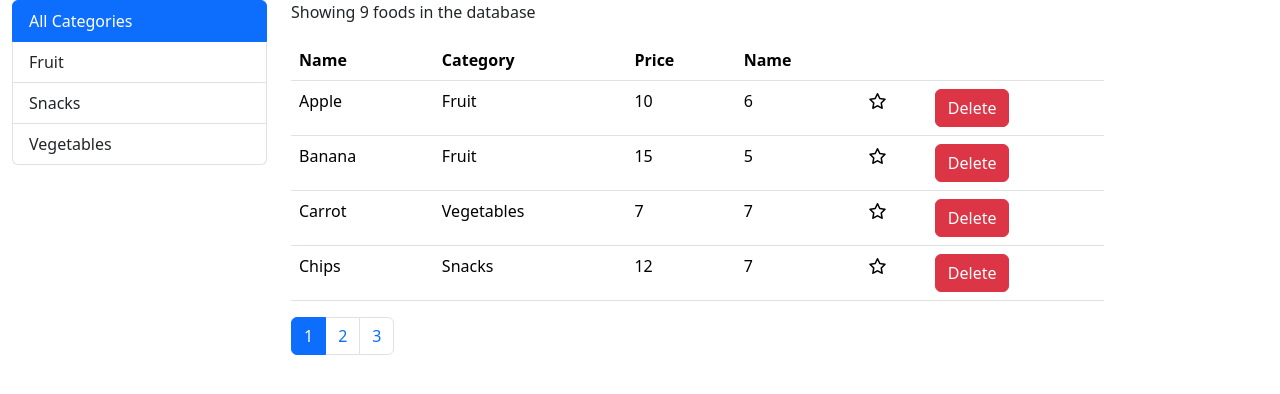
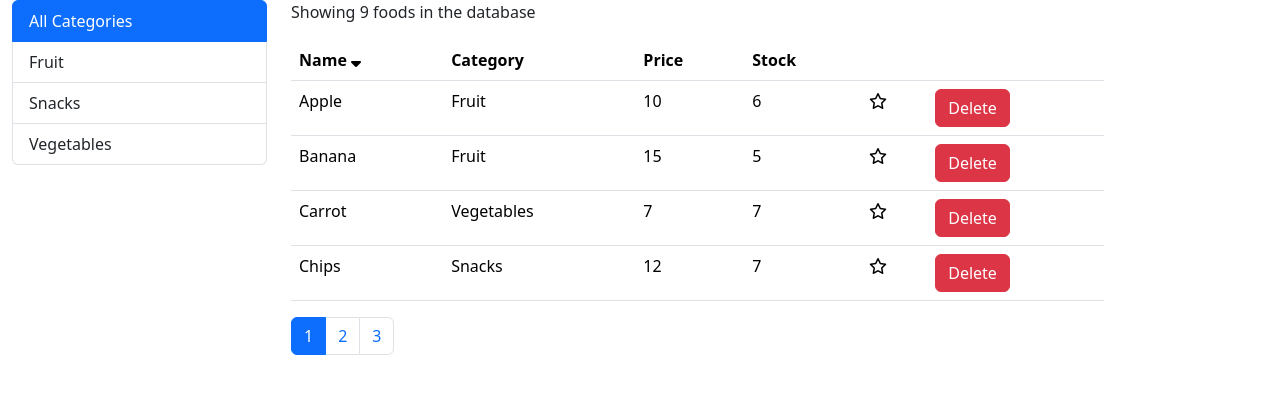
Before and after one commit to MrMoha93/food-inventory-frontend, a React (Vite) app: page / in a window 1280 px wide. Shown: the top 394 px of the page. Built offline with nearby package versions, Linux system fonts and the light colour scheme.

Commit message:
added sort icon

```diff
--- a/src/components/Foodstable.tsx
+++ b/src/components/Foodstable.tsx
@@ -21,7 +21,7 @@ function FoodsTable({ foods, sortColumn, onSort, onDelete, onFavor }: Props) {
     { path: "name", label: "Name" },
     { path: "category.name", label: "Category" },
     { path: "price", label: "Price" },
-    { path: "numberInStock", label: "Name" },
+    { path: "numberInStock", label: "Stock" },
     {
       key: "favorite",
       content: (food) => (
--- a/src/components/TableHeader.tsx
+++ b/src/components/TableHeader.tsx
@@ -28,6 +28,14 @@ function TableHeader<T>({ onSort, sortColumn, columns }: Props<T>) {
     }
     onSort({ ...sortColumn });
   }
+
+  function renderSortIcon(column: TextColumn) {
+    if (column.path !== sortColumn.path) return null;
+    if (sortColumn.order === "asc")
+      return <i className="fa-solid fa-sort-down" />;
+    return <i className="fa-solid fa-sort-up" />;
+  }
+
   return (
     <thead>
       <tr>
@@ -38,7 +46,7 @@ function TableHeader<T>({ onSort, sortColumn, columns }: Props<T>) {
               scope="col"
               onClick={() => handleSort(column.path)}
             >
-              {column.label}
+              {column.label} {renderSortIcon(column)}
             </th>
           ) : (
             <th key={column.key} />
```
